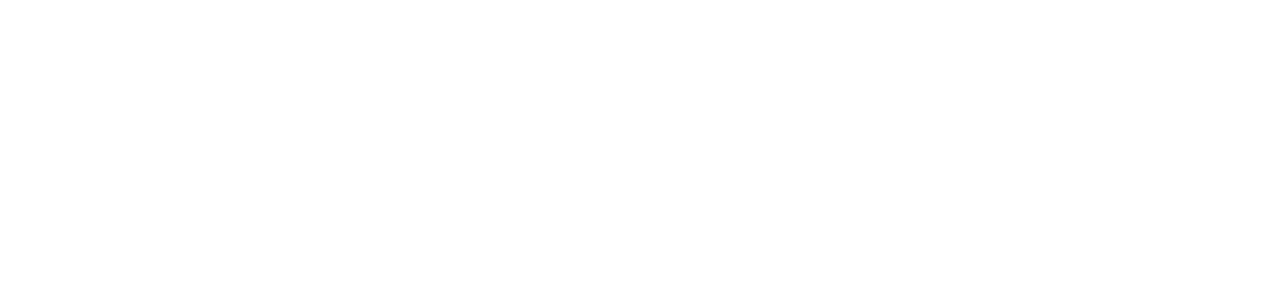
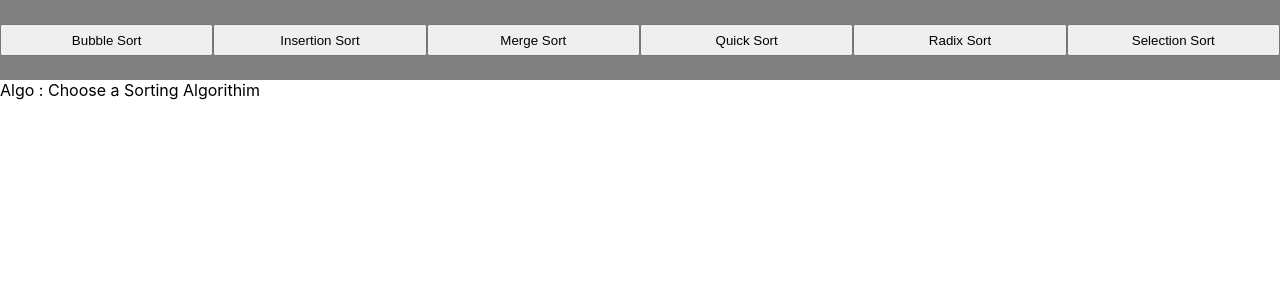
Before and after one commit to PhurbaSherpa/Visuo, a React (Create React App) app: page / in a window 1280 px wide. Shown: the top 300 px of the page. Built offline with nearby package versions, Linux system fonts and the light colour scheme.

Commit message:
created buttons to choose sorting algo

```diff
--- a/src/Algobar.js
+++ b/src/Algobar.js
@@ -1,5 +1,62 @@
 import React from "react";
 
-export default function Algobar() {
-  return <div></div>;
+export default function Algobar(props) {
+  return (
+    <div id="algo-container">
+      <button
+        onClick={() => {
+          props.setAlgo("Bubble Sort");
+        }}
+        class="algo"
+        type="button"
+      >
+        Bubble Sort
+      </button>
+      <button
+        onClick={() => {
+          props.setAlgo("Insertion Sort");
+        }}
+        class="algo"
+        type="button"
+      >
+        Insertion Sort
+      </button>
+      <button
+        onClick={() => {
+          props.setAlgo("Merge Sort");
+        }}
+        class="algo"
+        type="button"
+      >
+        Merge Sort
+      </button>
+      <button
+        onClick={() => {
+          props.setAlgo("Quick Sort");
+        }}
+        class="algo"
+        type="button"
+      >
+        Quick Sort
+      </button>
+      <button
+        onClick={() => {
+          props.setAlgo("Radix Sort");
+        }}
+        class="algo"
+        type="button"
+      >
+        Radix Sort
+      </button>
+      <button
+        onClick={() => {
+          props.setAlgo("Selection Sort");
+        }}
+        class="algo"
+        type="button"
+      >
+        Selection Sort
+      </button>
+    </div>
+  );
 }
--- a/src/App.js
+++ b/src/App.js
@@ -1,11 +1,14 @@
-import React from "react";
+import React, { useState } from "react";
 import Graph from "./Graph";
 import AlgoBar from "./Algobar";
 
 export default function App() {
+  const [algo, setAlgo] = useState("Choose a Sorting Algorithim");
+
   return (
     <div>
-      <AlgoBar />
+      <AlgoBar setAlgo={setAlgo} />
+      <div>Algo : {`${algo}`}</div>
       <Graph />
     </div>
   );
--- a/src/index.css
+++ b/src/index.css
@@ -1,13 +1,28 @@
 body {
   margin: 0;
-  font-family: -apple-system, BlinkMacSystemFont, 'Segoe UI', 'Roboto', 'Oxygen',
-    'Ubuntu', 'Cantarell', 'Fira Sans', 'Droid Sans', 'Helvetica Neue',
+  font-family: -apple-system, BlinkMacSystemFont, "Segoe UI", "Roboto", "Oxygen",
+    "Ubuntu", "Cantarell", "Fira Sans", "Droid Sans", "Helvetica Neue",
     sans-serif;
   -webkit-font-smoothing: antialiased;
   -moz-osx-font-smoothing: grayscale;
 }
 
 code {
-  font-family: source-code-pro, Menlo, Monaco, Consolas, 'Courier New',
+  font-family: source-code-pro, Menlo, Monaco, Consolas, "Courier New",
     monospace;
 }
+
+#algo-container {
+  display: flex;
+  flex-direction: row;
+  justify-content: space-evenly;
+  align-items: center;
+  width: 100vw;
+  height: 10vh;
+  background-color: grey;
+}
+
+.algo {
+  height: 40%;
+  width: 33%;
+}
```
Also changed, not shown: src/App.css (deleted, +0 -38 lines).
